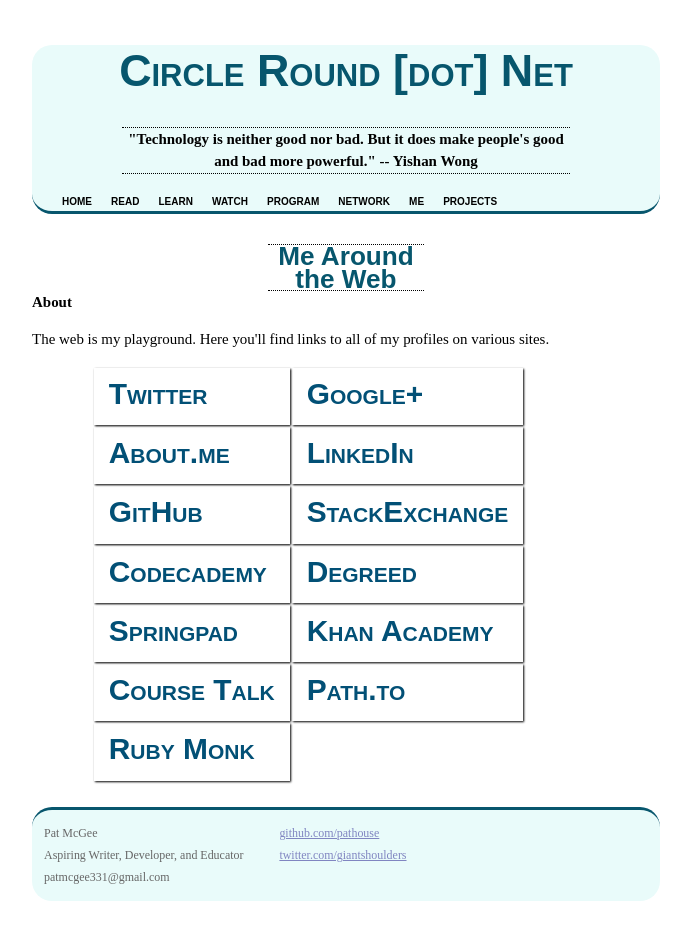
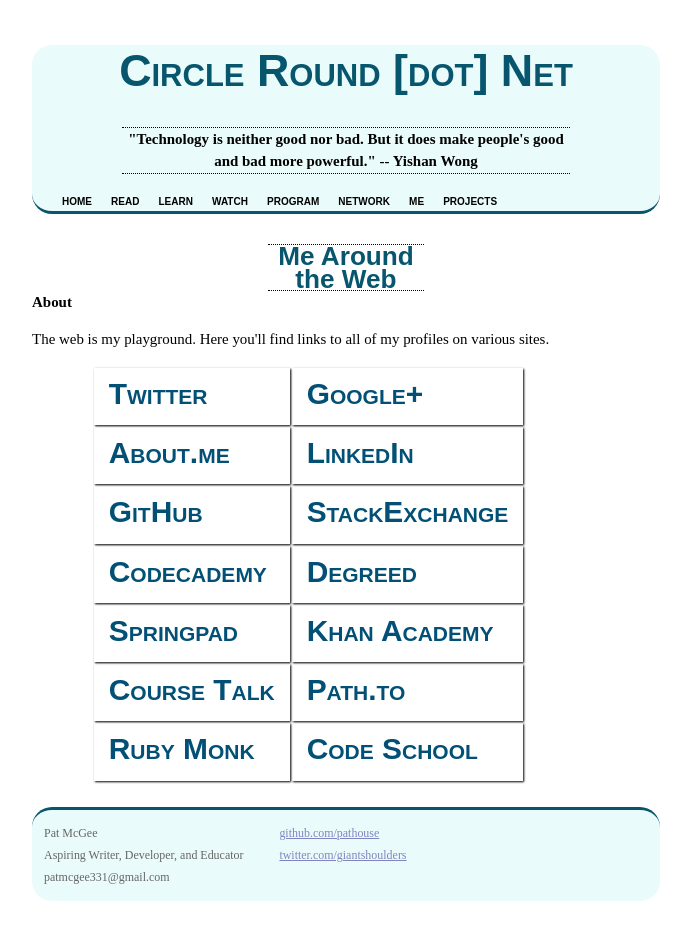
Before and after one commit to pathouse/pathouse.github.io, a Jekyll site: the page built from me/index.html, in a window 1280 px wide. Shown: the whole page, without its empty margins (294-985 px from the left). Built offline with Jekyll 4.4.1, drawn with Linux system fonts in a browser that asks for light colours; some web fonts are replaced.

Commit message:
Add link to code school report card

```diff
--- a/me/index.html
+++ b/me/index.html
@@ -43,6 +43,7 @@
     </tr>
 		<tr>
 			<td><a href="https://rubymonk.com/u/pat-mcgee" target="_blank">Ruby Monk</a></td>
+			<td><a href="http://www.codeschool.com/users/pathouse" target="_blank">Code School</a></td>
 		</tr>
   </table>
 </div>
```
